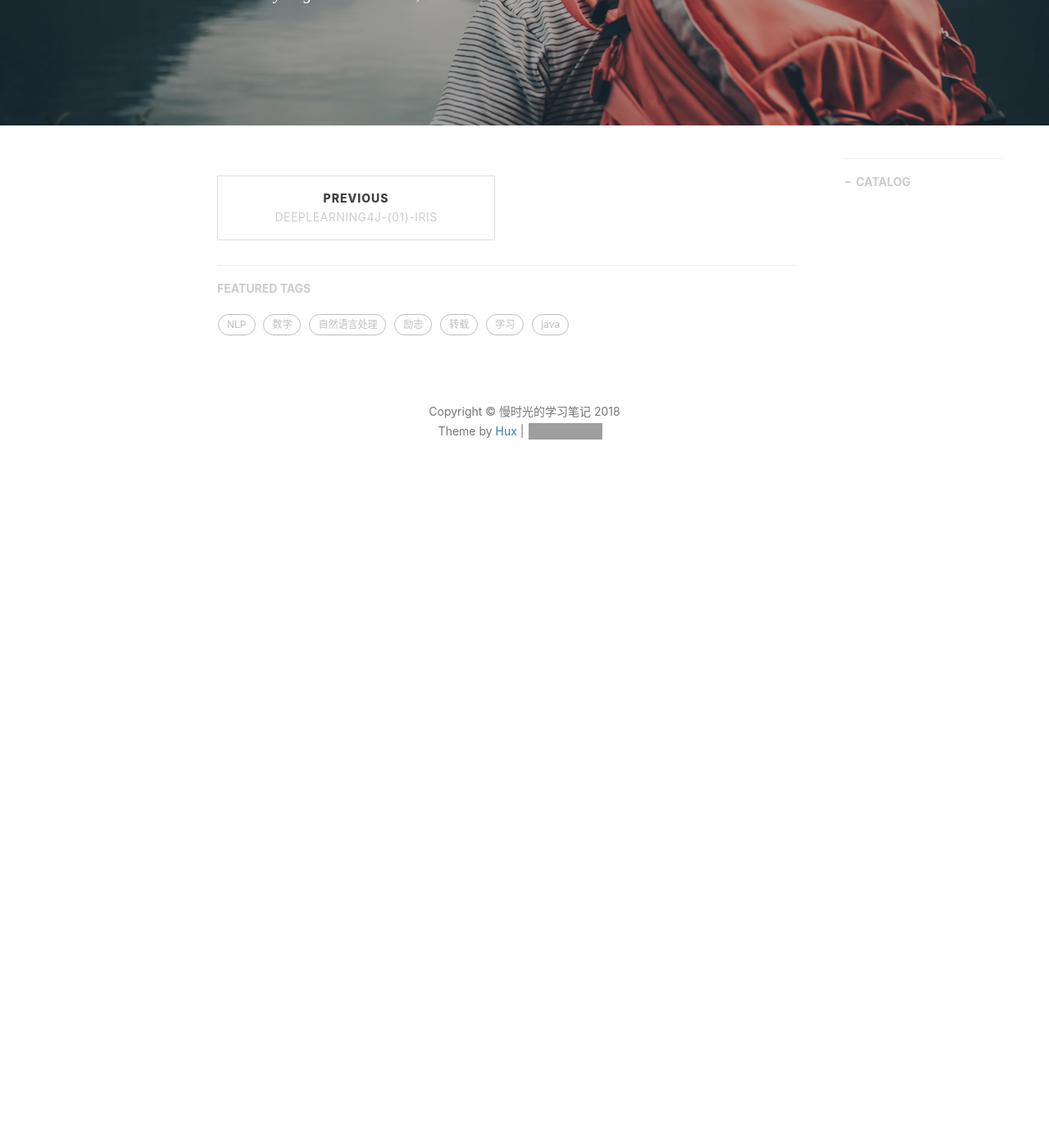
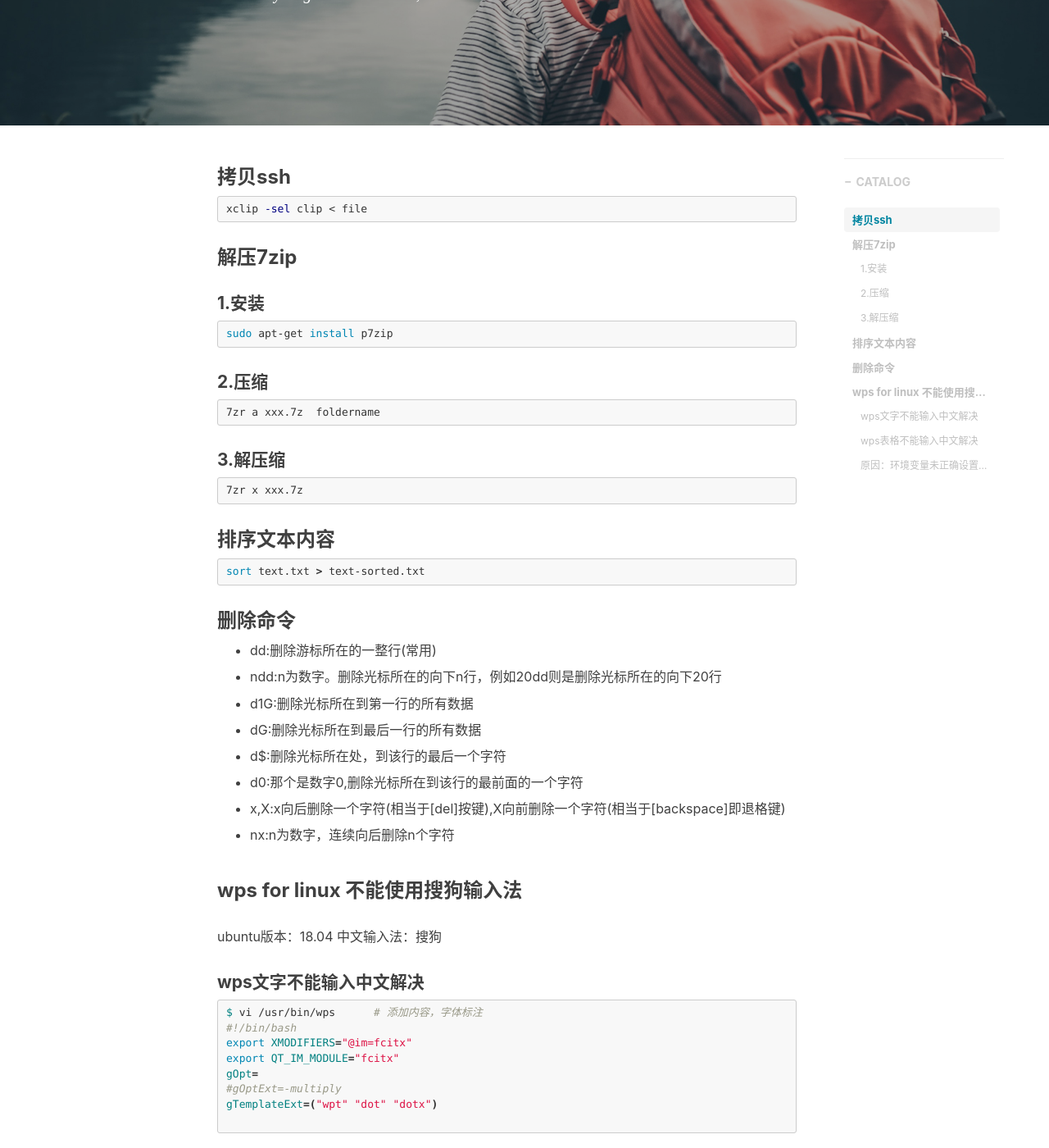
Before and after one commit to msg901216/msg901216.github.io, a Jekyll site: the page built from _posts/2018-12-02-notes.md, in a window 1280 px wide and 1400 px high, scrolled down 370 px. Shown: the whole window at 82% size. Built offline with Jekyll 4.4.1, drawn with Linux system fonts in a browser that asks for light colours; nearby versions of some CDN libraries; comment, search, counter and statistics services are not loaded; before the commit the page ends 1000 px from its top, so only the background shows below that; some of the changed text lies outside the part shown; grey boxes are pictures that could not be loaded.

Commit message:
加入更多Linux笔记

````diff
--- a/_posts/2018-12-02-notes.md
+++ b/_posts/2018-12-02-notes.md
@@ -14,3 +14,84 @@ tags:
     - 学习
     - 转载
 ---
+
+### 拷贝ssh
+
+```shell
+xclip -sel clip < file
+```
+
+### 解压7zip
+
+#### 1.安装
+
+```shell
+sudo apt-get install p7zip
+```
+
+#### 2.压缩
+
+```shell
+7zr a xxx.7z  foldername
+```
+
+#### 3.解压缩
+
+```shell
+7zr x xxx.7z
+```
+
+### 排序文本内容
+
+```shell
+sort text.txt > text-sorted.txt
+```
+
+### 删除命令
+
+* dd:删除游标所在的一整行(常用)
+
+* ndd:n为数字。删除光标所在的向下n行，例如20dd则是删除光标所在的向下20行
+
+* d1G:删除光标所在到第一行的所有数据
+
+* dG:删除光标所在到最后一行的所有数据
+
+* d$:删除光标所在处，到该行的最后一个字符
+
+* d0:那个是数字0,删除光标所在到该行的最前面的一个字符
+
+* x,X:x向后删除一个字符(相当于[del]按键),X向前删除一个字符(相当于[backspace]即退格键)
+
+* nx:n为数字，连续向后删除n个字符
+
+### wps for linux 不能使用搜狗输入法
+
+ubuntu版本：18.04
+中文输入法：搜狗
+
+#### wps文字不能输入中文解决
+
+```bash
+$ vi /usr/bin/wps      # 添加内容，字体标注
+#!/bin/bash
+export XMODIFIERS="@im=fcitx"
+export QT_IM_MODULE="fcitx"
+gOpt=
+#gOptExt=-multiply
+gTemplateExt=("wpt" "dot" "dotx")
+
+```
+
+#### wps表格不能输入中文解决
+
+```bash
+$ vi /usr/bin/et      # 添加内容，字体标注
+#!/bin/bash
+export XMODIFIERS="@im=fcitx"
+export QT_IM_MODULE="fcitx"
+gOpt=
+#gOptExt=-multiply
+```
+
+#### 原因：环境变量未正确设置，以上可以直接针对wps设置。
````
